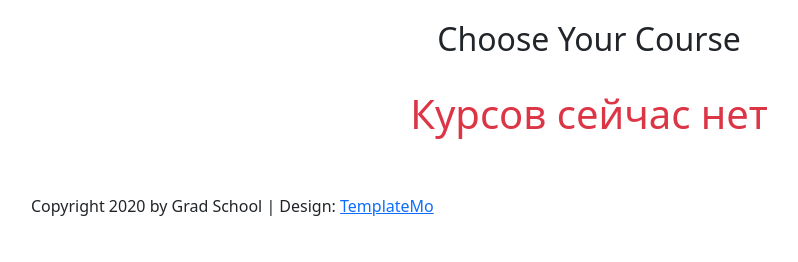
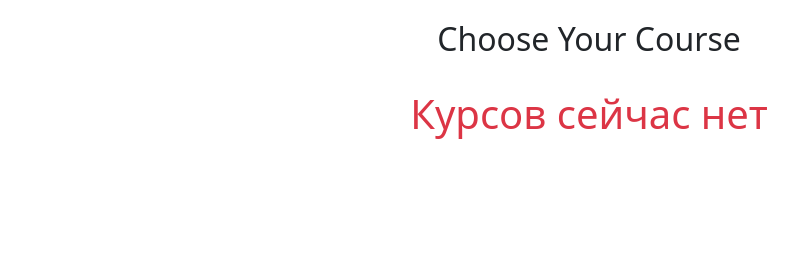
Before and after one commit to kosvish/online_course_platform-Django, a Django app: page /courses/all/ in a window 1280 px wide. Shown: the part 538-800 px from the top of the page, without its empty margins (51-849 px from the left). Run offline with Django 5.2, Linux system fonts and the light colour scheme; data that the repository does not hold is empty; some libraries are stand-ins or nearby versions.

Commit message:
(remove): extra footer value

```diff
--- a/courses/templates/courses/base.html
+++ b/courses/templates/courses/base.html
@@ -83,9 +83,6 @@ https://templatemo.com/tm-557-grad-school
     <div class="container">
       <div class="row">
         <div class="col-md-12">
-          <p><i class="fa fa-copyright"></i> Copyright 2020 by Grad School
-
-           | Design: <a href="https://templatemo.com" rel="sponsored" target="_parent">TemplateMo</a></p>
         </div>
       </div>
     </div>
```
